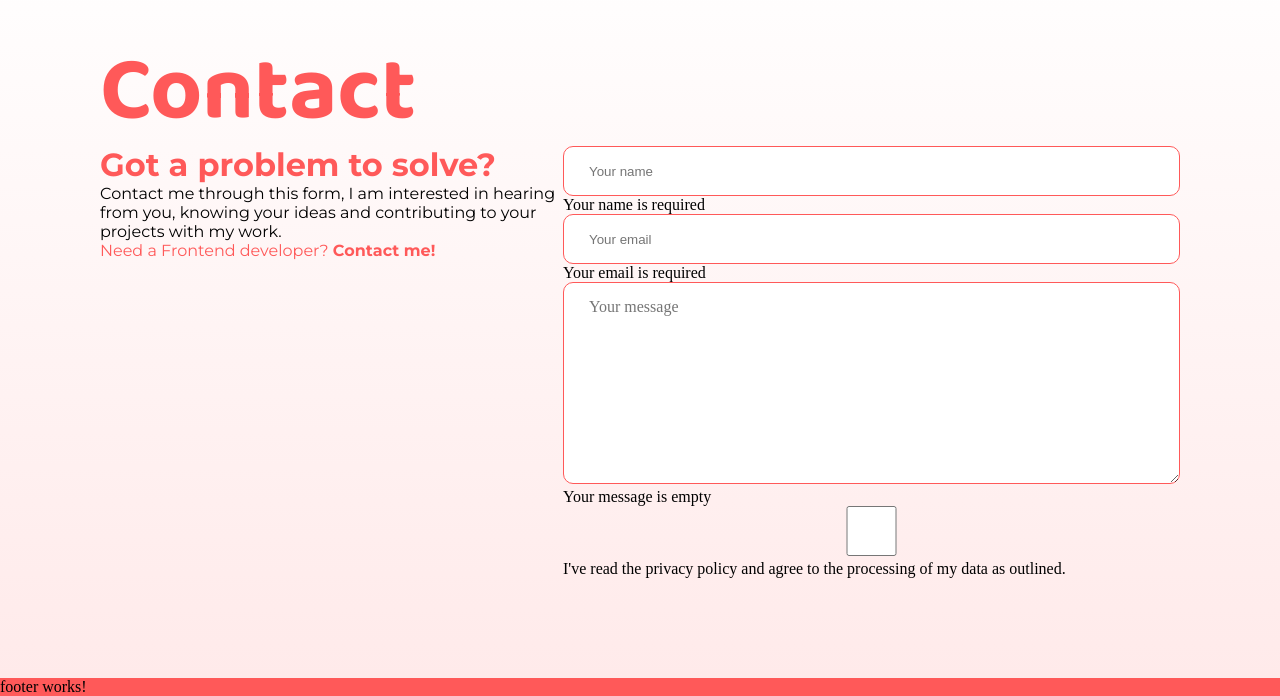
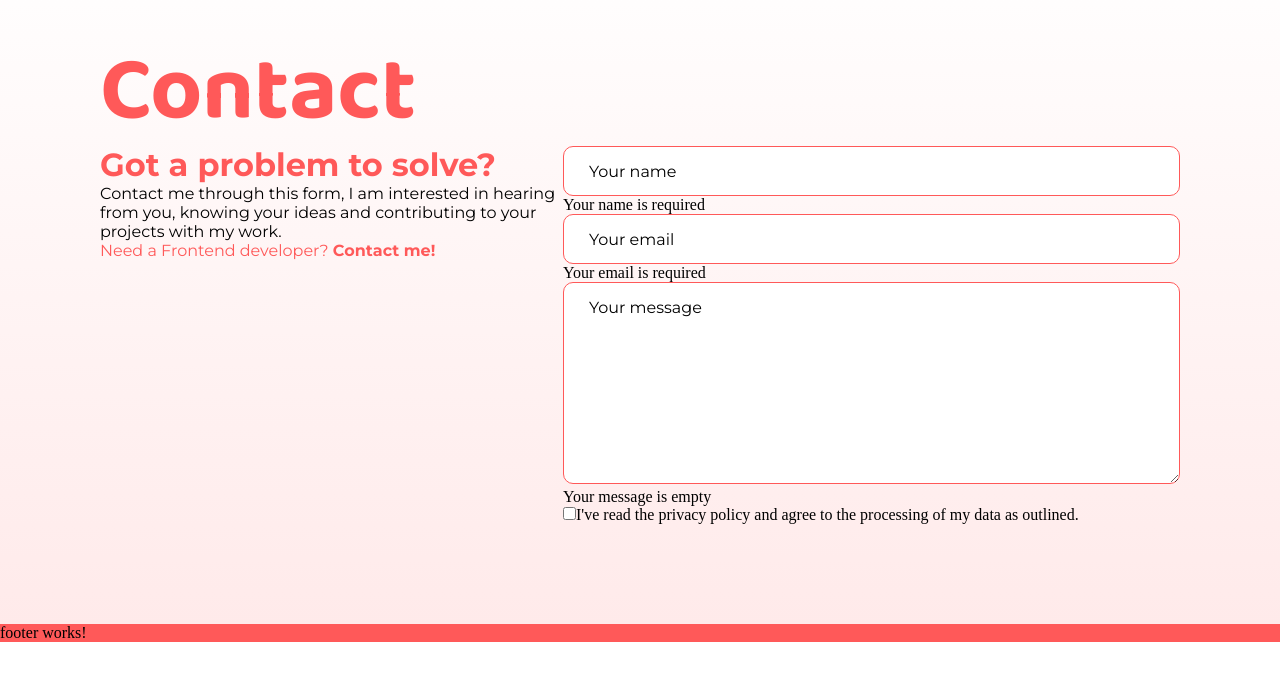
Before and after one commit to LinaWionsek/portfolio, an Angular app: page / in a window 1280 px wide. Shown: the part 4000-4696 px from the top of the page. After the commit the page ends 4642 px from the top, so only its background shows below. Built offline with nearby package versions, Linux system fonts and the light colour scheme.

Commit message:
input type, font family, font size, font color

```diff
--- a/src/app/main-content/contact/contact.component.html
+++ b/src/app/main-content/contact/contact.component.html
@@ -14,13 +14,13 @@
 
         <form onsubmit="login(); return false;">
             <div class="input-fields">
-                <input name="name" id="" type="" placeholder="Your name" required>
+                <input name="name" id="" type="text" placeholder="Your name" required>
                 <div class="warning-field">
                     <span id="warning-text-name" class="d-none">
                         Your name is required
                     </span>
                 </div>
-                <input class="" name="email " type="" placeholder="Your email" id="" required>
+                <input class="" name="email " type="text" placeholder="Your email" id="" required>
                 <div class="warning-field">
                     <span id="warning-text-email" class="d-none">
                         Your email is required
@@ -28,7 +28,7 @@
                 </div>
             </div>
             <div class="textarea-field">
-                <textarea name="message" type="" placeholder="Your message" id="" required></textarea>
+                <textarea name="message" type="text" placeholder="Your message" id="" required></textarea>
                 <div class="warning-field">
                     <span id="warning-text-email" class="d-none">
                         Your message is empty
--- a/src/app/main-content/contact/contact.component.scss
+++ b/src/app/main-content/contact/contact.component.scss
@@ -1,4 +1,9 @@
 @import "../../../styles.scss";
+
+::placeholder {
+  color: black;
+  opacity: 1; /* Firefox */
+}
 
 section {
   background: linear-gradient(to bottom, #ffffff, #ffeaea);
@@ -7,6 +12,7 @@ section {
   flex-direction: column;
   padding: 100px;
 }
+
 h1 {
   font-size: 90px;
   line-height: 108px;
@@ -26,13 +32,15 @@ form {
   width: 617px;
 }
 
-input {
+input[type=text] {
   width: 100%;
   height: 50px;
   outline: none;
   border: 1px solid $red;
   border-radius: 10px;
   padding: 15px 25px;
+  font-family: $montserratFont;
+  font-size: 16px;
 }
 
 textarea {
@@ -41,8 +49,8 @@ textarea {
   border-radius: 10px;
   border: 1px solid $red;
   outline: none;
-  font-family: inherit;
-  font-size: inherit;
+  font-family: $montserratFont;
+  font-size: 16px;
   width: 100%;
   height: 202px;
   max-height: 250px;
```
